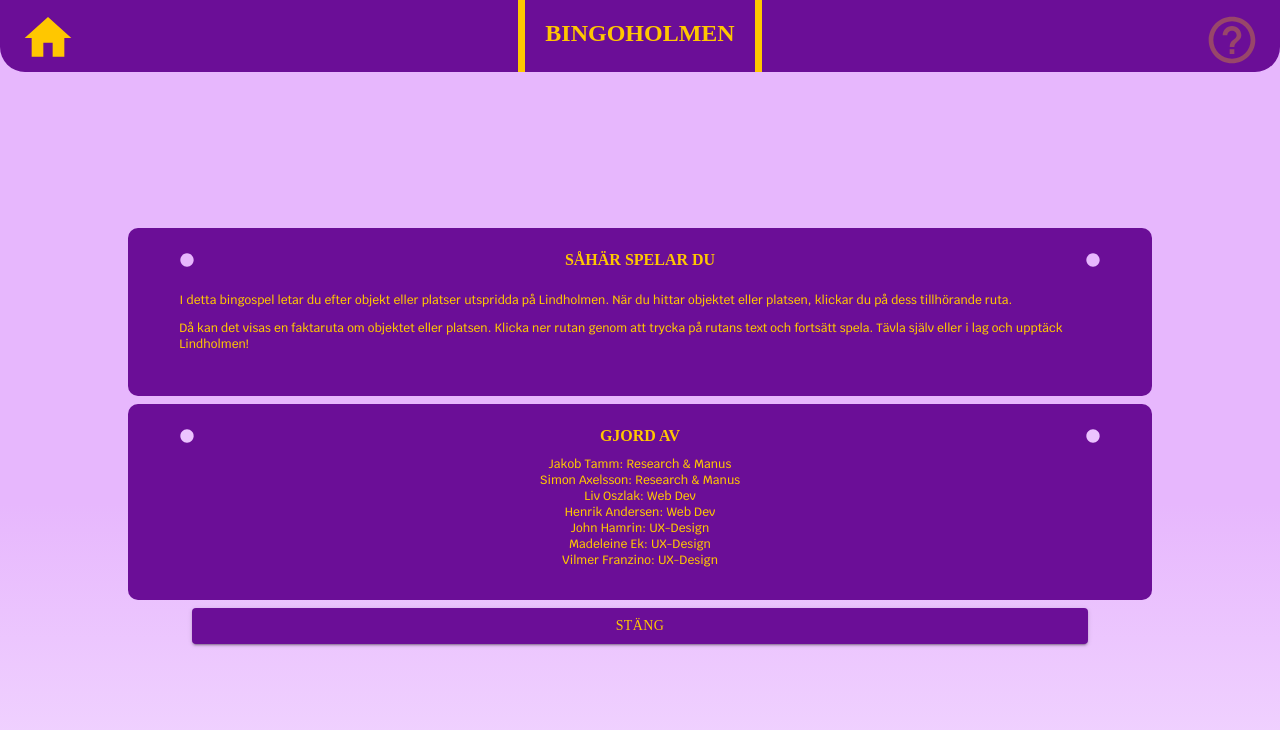
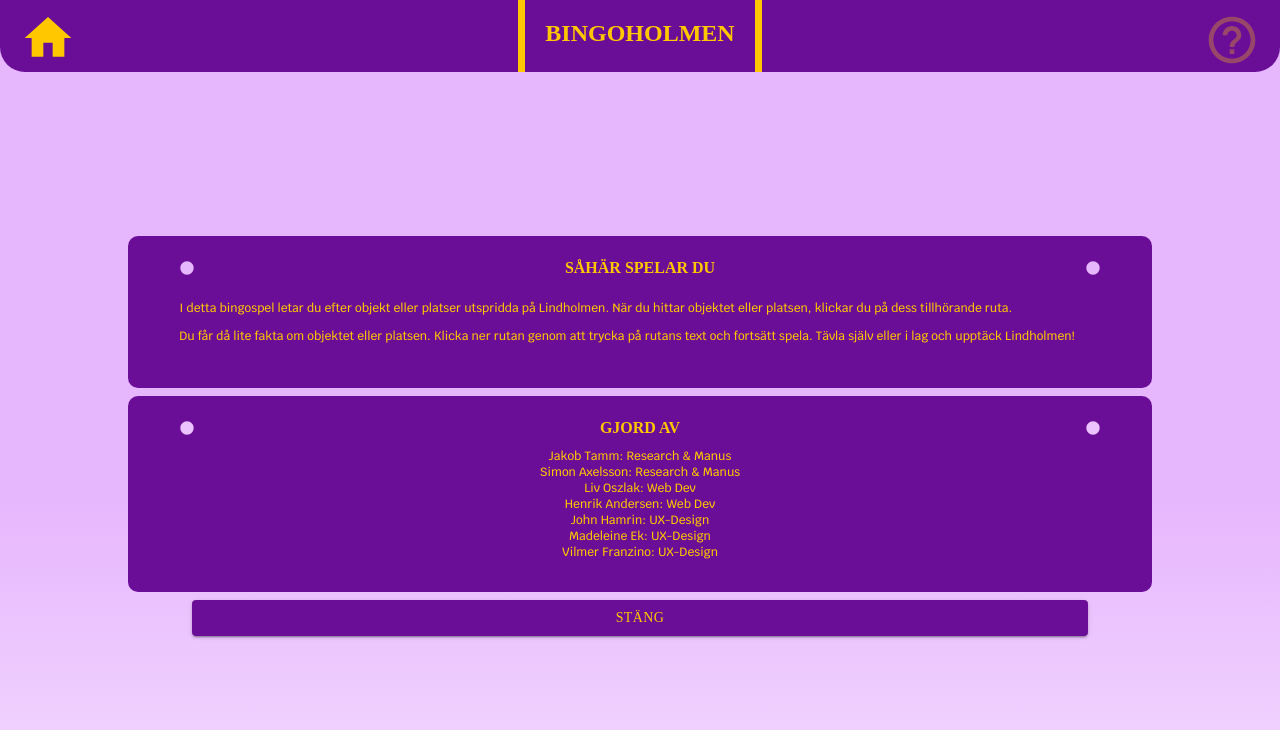
Before and after one commit to Henke-gh/bingoholmen, a React (Vite) app: page /bingo in a window 1280 px wide. Both pictures are taken after a click on the button 1236 px from the left and 36 px from the top of the page. Shown: the top 730 px of the page. Built offline with nearby package versions, Linux system fonts and the light colour scheme; a web font is replaced by a local one.

Commit message:
Some copy

```diff
--- a/src/components/InfoModal.jsx
+++ b/src/components/InfoModal.jsx
@@ -29,9 +29,9 @@ export default function InfoModal({ toggleInfoModal }) {
             tillhörande ruta.
           </p>
           <p className="twelvePX">
-            Då kan det visas en faktaruta om objektet eller platsen. Klicka ner
-            rutan genom att trycka på rutans text och fortsätt spela. Tävla
-            själv eller i lag och upptäck Lindholmen!
+            Du får då lite fakta om objektet eller platsen. Klicka ner rutan
+            genom att trycka på rutans text och fortsätt spela. Tävla själv
+            eller i lag och upptäck Lindholmen!
           </p>
         </article>
       </div>
--- a/src/constants/buildings_array.js
+++ b/src/constants/buildings_array.js
@@ -92,8 +92,14 @@ const buildings = [
   {
     name: "SKULPTUR “Berättelser från de sju haven“",
     icon: "Waves",
-    text: "Längs promenadstråket vid Sannegårdskajen finns en konstgestaltning av Jill Lindström  i fyra delar, “Berättelser från de sju haven”. Som alla på något sätt har med havet och sjöfart att göra. Tillsammans bildar de en slags visuell berättelse. Vanna Bowles “Orädd resa” - Lindholmshamnen 19 består av tre verk som är utplacerade längs ett huvudstråk i området och på så sätt skapar en visuell förbindelse mellan bostadskvarteren.",
+    text: "Längs promenadstråket vid Sannegårdskajen finns en konstgestaltning av Jill Lindström  i fyra delar, “Berättelser från de sju haven”. Som alla på något sätt har med havet och sjöfart att göra. Tillsammans bildar de en slags visuell berättelse.",
     location: "Östra Sannegårdskajen",
+  },
+  {
+    name: "SKULPTUR “Orädd resa“",
+    icon: "Balcony",
+    text: "Vanna Bowles “Orädd resa” består av tre verk som är utplacerade längs ett huvudstråk i området och på så sätt skapar en visuell förbindelse mellan bostadskvarteren.",
+    location: "Lindholmshamnen 19",
   },
 ];
 
--- a/src/constants/items_array.js
+++ b/src/constants/items_array.js
@@ -97,7 +97,7 @@ const items = [
   {
     name: "SKULPTUR “Polaren”",
     icon: "Diversity3",
-    text: "Av Charles Brånå på Lindholmen ser ut att vara hämtad från en science fiction-film eller som något som lämnats kvar efter ett besök av utomjordingar. Stycka upp en rund glob i sex skivor och dra sedan isär delarna via en mittaxel, så uppstår denna ovala form.",
+    text: "Av Charles Brånå. Denna skulptur ser ut att vara hämtad från en science fiction-film eller som något som lämnats kvar efter ett besök av utomjordingar. Stycka upp en rund glob i sex skivor och dra sedan isär delarna via en mittaxel, så uppstår denna ovala form.",
   },
 ];
 
```
